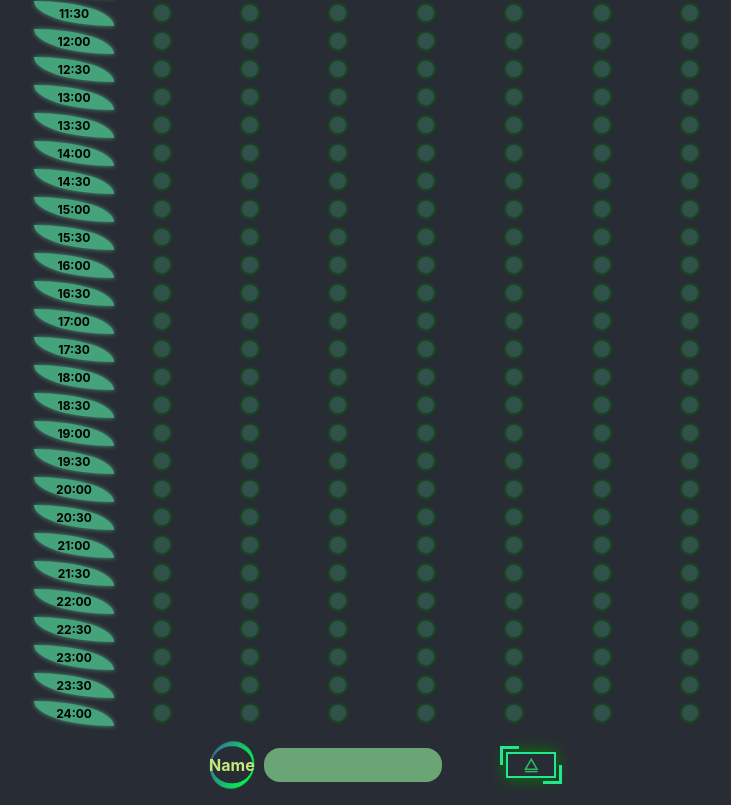
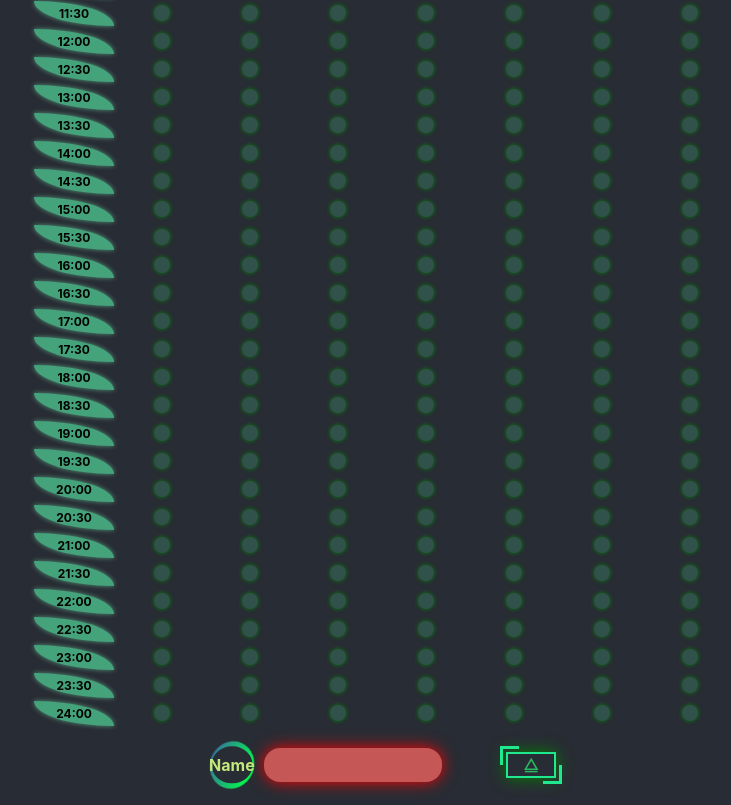
Before and after one commit to huangruoqi/better_doodle, a React (Create React App) app: page / in a window 1280 px wide. Shown: the part 898-1703 px from the top of the page, without its empty margins (258-989 px from the left). Built offline with nearby package versions, Linux system fonts and the light colour scheme; what sheetdb-node would draw is missing.

Commit message:
add alert for no name or no time interval

```diff
--- a/src/Home.jsx
+++ b/src/Home.jsx
@@ -101,6 +101,10 @@ const Home = () => {
 
   const submitSchedule = (name) => {
     let rows = constructOutput(timeRanges, name);
+    if (rows.length===0) {
+        alert("Please select available time interval!!!")
+        return
+    }
     console.log(rows);
     client.create(rows).then(
       function (data) {
@@ -152,11 +156,14 @@ const SUBMIT = ({ submitSchedule }) => {
         <Circle />
       </div>
 
-      <SubmitInput onChange={handleChange} />
+      <SubmitInput onChange={handleChange} name={name} />
       <Button
         onClick={() => {
           if (name.length > 0) {
             submitSchedule(name);
+          }
+          else {
+            alert("Please enter your name!!!")
           }
         }}
       >
@@ -173,7 +180,7 @@ const SubmitContainer = styled.div`
   align-items: center;
 `;
 const SubmitInput = styled.input`
-  background-color: #6aa675;
+  background-color: ${props=>props.name.length>0?"#6aa675":"#c65757"};
   height: 4vh;
   outline: none;
   border: none;
@@ -182,11 +189,12 @@ const SubmitInput = styled.input`
   font-size: large;
   border-radius: 2vh;
   font-weight: bold;
+  box-shadow: ${props=>props.name.length>0?"0 0 0 green":"0 0 2vh red"};
   :focus {
-    box-shadow: 0 0 2vh green;
+    box-shadow: ${props=>props.name.length>0?"0 0 2vh green":"0 0 2vh red"};
   }
   :hover {
-    box-shadow: 0 0 2vh green;
+    box-shadow: ${props=>props.name.length>0?"0 0 2vh green":"0 0 2vh red"};
   }
 `;
 
```
